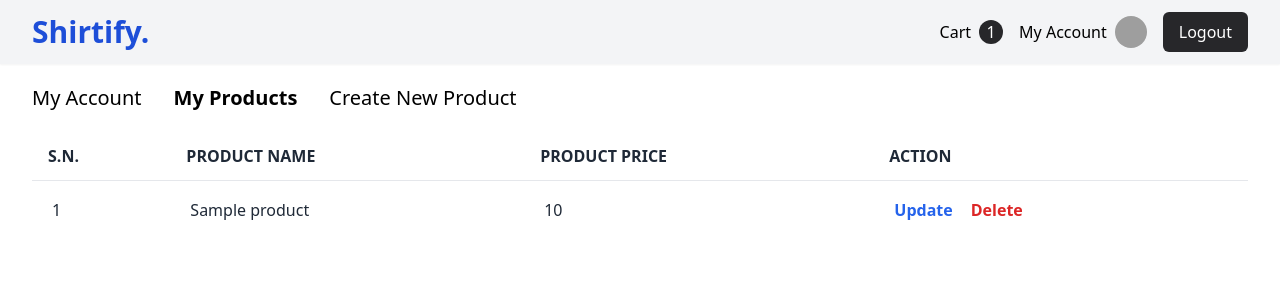
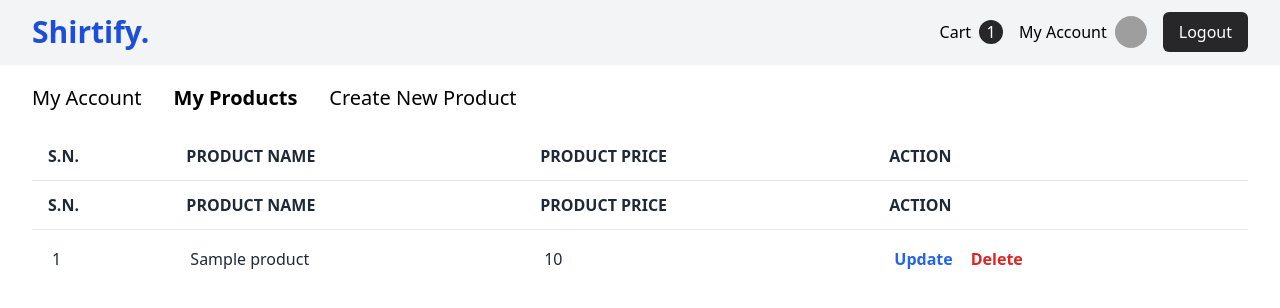
Before and after one commit to ashishshres/Shirtify, a PHP site: page /pages/product.php in a window 1280 px wide. Shown: the top 308 px of the page. Run offline with PHP 8.4, Linux system fonts and the light colour scheme; the visitor is signed in with stand-in values (Sample User, id 1); tables that the repository leaves empty or names only in its code hold one stand-in row (values such as "Sample post"); some libraries are stand-ins or nearby versions; grey boxes are pictures that could not be loaded.

Commit message:
refactor _added_product.php

```diff
--- a/includes/_added_product.php
+++ b/includes/_added_product.php
@@ -15,9 +15,17 @@ $sql = "SELECT * FROM products WHERE added_by = '$addedBy'";
 $result = mysqli_query($conn, $sql);
 
 if (mysqli_num_rows($result) > 0) {
+    echo '<thead>
+    <tr>
+        <th scope="col" class="px-4 py-3 text-start font-bold text-gray-800 uppercase">S.N.</th>
+        <th scope="col" class="px-4 py-3 text-start font-bold text-gray-800 uppercase">Product Name</th>
+        <th scope="col" class="px-4 py-3 text-start font-bold text-gray-800 uppercase">Product Price</th>
+        <th scope="col" class="px-4 py-3 text-start font-bold text-gray-800 uppercase">Action</th>
+    </tr>
+</thead>';
     // fetch each row from the table
     while ($row = mysqli_fetch_assoc($result)) {
-        echo '<tr class="odd:bg-white even:bg-gray-100 ">
+        echo '<tbody><tr class="odd:bg-white even:bg-gray-100 ">
         <td class="px-5 py-4 whitespace-nowrap  font-medium text-gray-800 ">' . $sn . '</td>
         <td class="px-5 py-4 whitespace-nowrap  text-gray-800 ">' . $row["product_name"] . '</td>
         <td class="px-5 py-4 whitespace-nowrap  text-gray-800 ">' . $row["product_price"] . '</td>
@@ -25,7 +33,11 @@ if (mysqli_num_rows($result) > 0) {
             <a href="./update_product.php?updateid=' . $row["id"] . '" class="font-semibold rounded-lg border border-transparent hover:underline text-blue-600 hover:text-blue-800 disabled:opacity-50 disabled:pointer-events-none ">Update</a>
             <button type="button" data-id="' . $row["id"] . '" class="delete font-semibold rounded-lg border border-transparent hover:underline text-red-600 hover:text-red-800 disabled:opacity-50 disabled:pointer-events-none">Delete</button>
         </td>
-    </tr>';
+    </tr></tbody>';
         $sn++;
     }
+} else {
+    echo '<tr class="odd:bg-white even:bg-gray-100 ">
+    <td class="px-5 py-4 whitespace-nowrap text-center text-xl font-medium text-gray-800 ">No Products Added</td>
+</tr>';
 }
```
